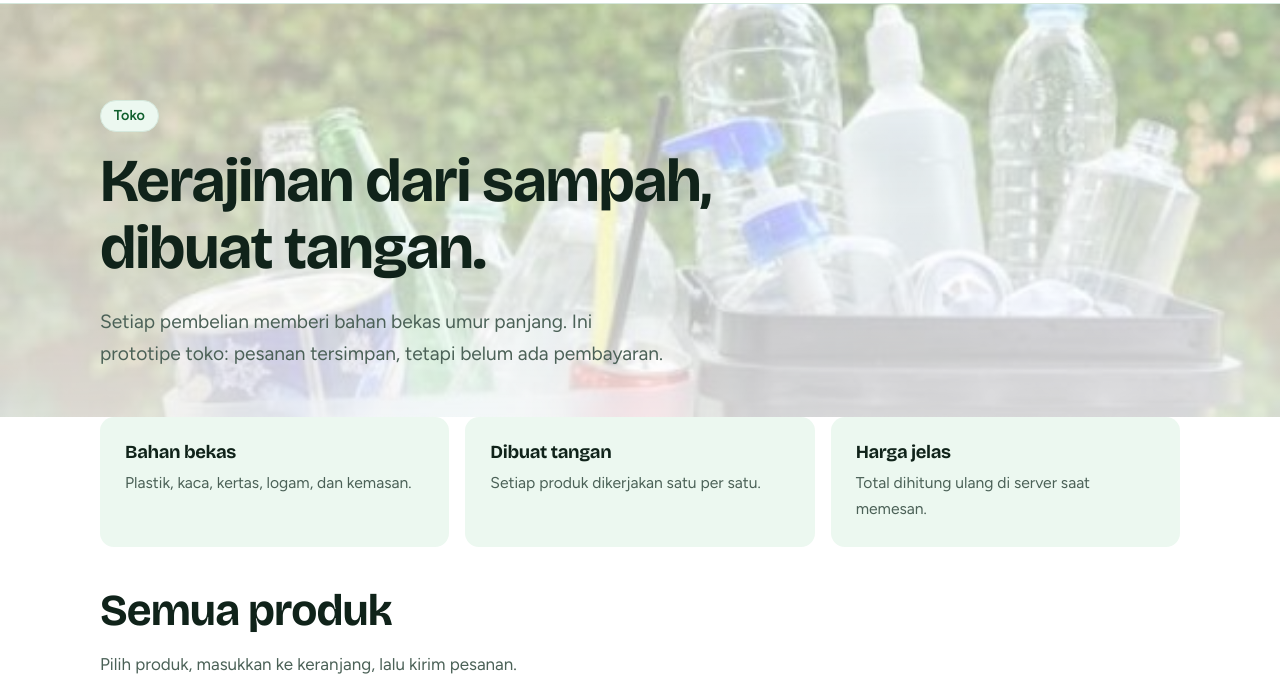
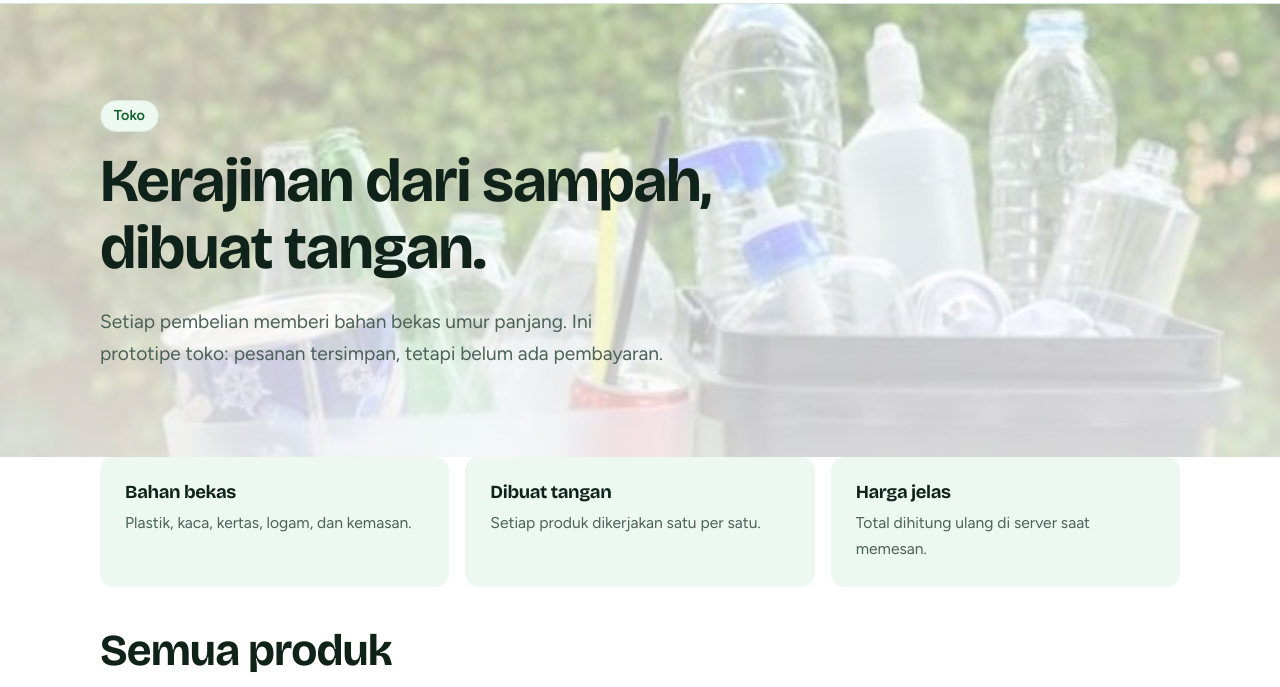
Before and after one commit to PabloManalu/daurulang, a website: page public/toko.html in a window 1280 px wide. Shown: the part 61-748 px from the top of the page. Drawn offline with nearby package versions, Linux system fonts and the light colour scheme; no server answers.

Commit message:
Update style.css
tes update margin antara card dan bg

```diff
--- a/public/css/style.css
+++ b/public/css/style.css
@@ -116,7 +116,7 @@ input:focus-visible, textarea:focus-visible { outline-offset: 1px; }
 }
 
 /* ---- Halaman baru ---- */
-.hero--sm { padding: clamp(3.5rem, 9vw, 6rem) 0 clamp(2rem, 5vw, 3rem); }
+.hero--sm { padding: clamp(3.5rem, 9vw, 6rem) 0 clamp(3.5rem, 8vw, 5.5rem); }
 .hero--sm h1 { font-size: clamp(2.2rem, 5.5vw, 3.8rem); max-width: 20ch; }
 .eyebrow { display: inline-block; font-weight: 600; font-size: .9rem; color: var(--accent-dark); background: var(--tint); border: 1px solid var(--line); border-radius: 999px; padding: .2rem .8rem; margin-bottom: 1rem; }
 .cards { display: grid; grid-template-columns: repeat(auto-fit, minmax(240px, 1fr)); gap: 1.25rem; }
```
